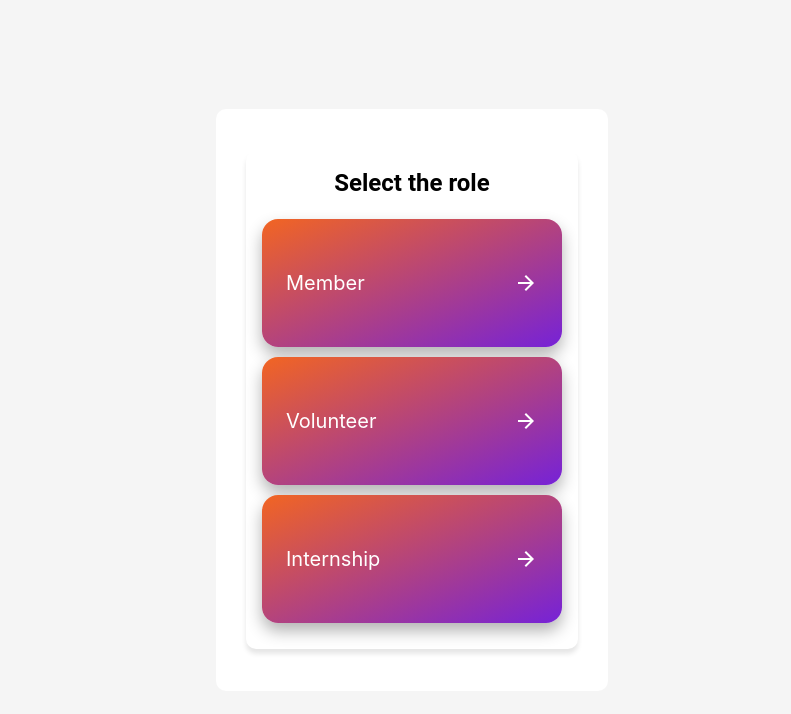
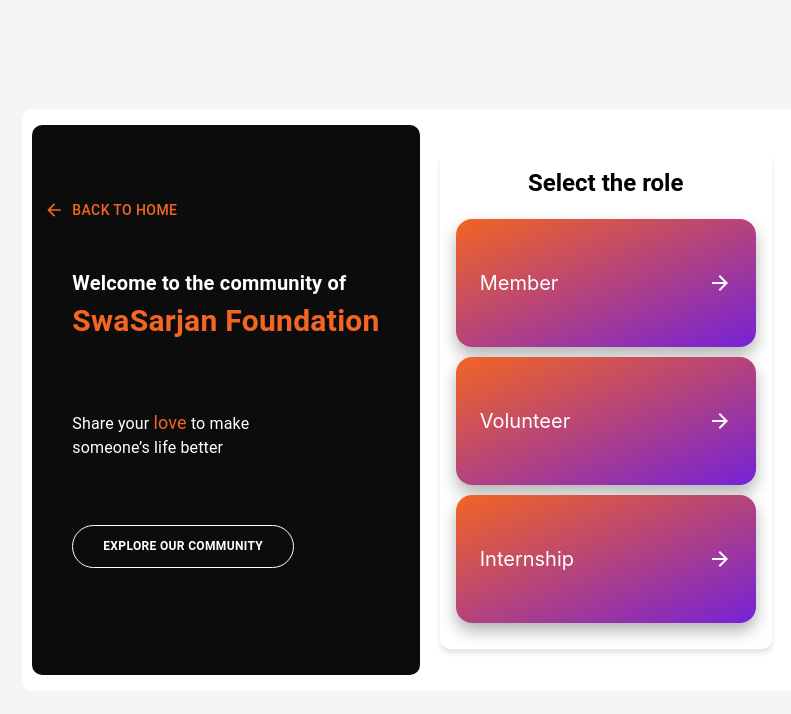
Before and after one commit to DivyaNareshkumarPatel/SwaSarjan, a React (Create React App) app: page /SwaSarjan/registration in a window 1280 px wide. Shown: the top 714 px of the page, without its empty margins (228-1019 px from the left). Built offline with nearby package versions, Linux system fonts and the light colour scheme; a web font is replaced by a local one.

Commit message:
registratio

```diff
--- a/src/Pages/Registration.jsx
+++ b/src/Pages/Registration.jsx
@@ -41,7 +41,7 @@ export default function Registration() {
         }}
       >
         <FirstDisplay>
-          <div style={{ display: isMedium ? "block" : "none" }}><LoginCommunity/></div>
+          <div style={{ display: isMedium ? "none" : "block" }}><LoginCommunity/></div>
           <div><RegistrationOptions/></div>
         </FirstDisplay>
       </div>
```
